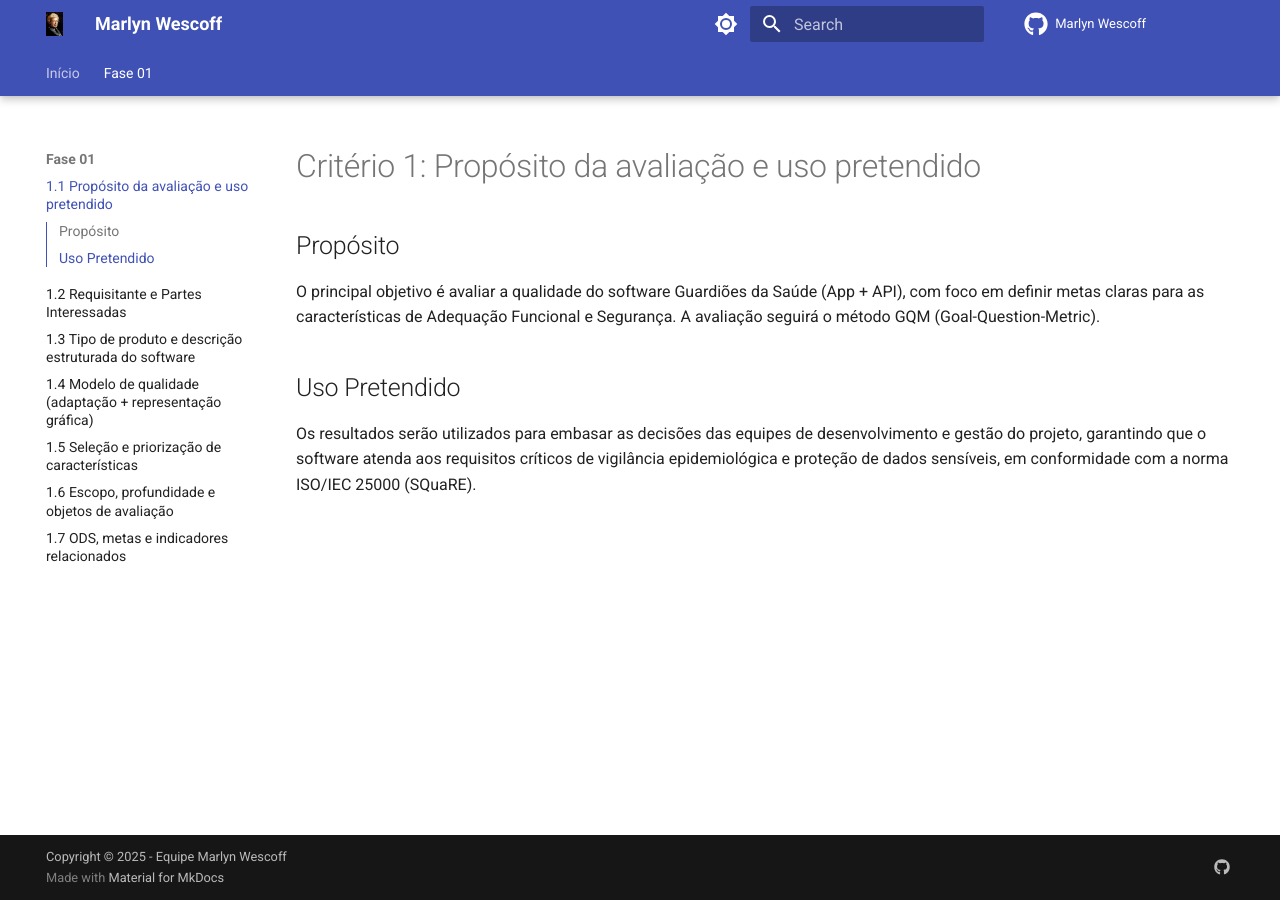
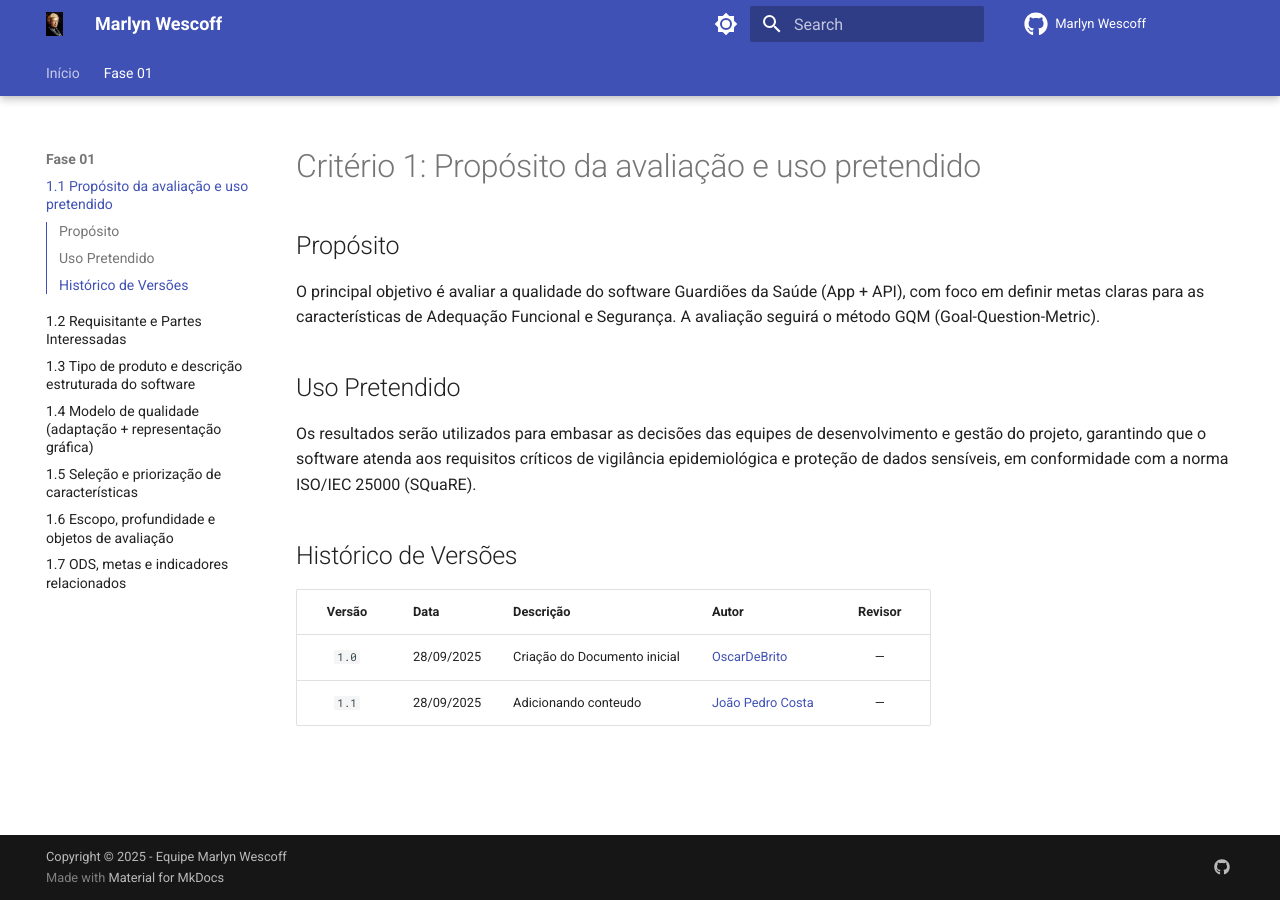
Before and after one commit to FCTE-Qualidade-de-Software-1/2025-2_T01_MARLYN-WESCOFF, an MkDocs documentation site: the page built from docs/Fase01/criterio1.md, in a window 1280 px wide. Built offline with MkDocs 1.6.1 and Material for MkDocs 9.7.7, drawn with Linux system fonts in a browser that asks for light colours; comment, search, counter and statistics services are not loaded; the version menu is left out.

Commit message:
docs: adicionando historico de versão

```diff
--- a/docs/Fase01/criterio1.md
+++ b/docs/Fase01/criterio1.md
@@ -5,3 +5,10 @@ O principal objetivo é avaliar a qualidade do software Guardiões da Saúde (Ap
 
 ## Uso Pretendido
 Os resultados serão utilizados para embasar as decisões das equipes de desenvolvimento e gestão do projeto, garantindo que o software atenda aos requisitos críticos de vigilância epidemiológica e proteção de dados sensíveis, em conformidade com a norma ISO/IEC 25000 (SQuaRE).
+
+## Histórico de Versões
+
+| Versão | Data       | Descrição                                                   | Autor | Revisor |
+|:------:|:----------|:------------------------------------------------------------|:-----|:-------:|
+| `1.0`  | 28/09/2025 | Criação do Documento inicial                                | [OscarDeBrito](https://github.com/OscarDeBrito) | — |
+| `1.1`  | 28/09/2025 | Adicionando conteudo | [João Pedro Costa](https://github.com/johnaopedro) | — |
```
Also changed, not shown: docs/Fase01/criterio2.md (+7 -0 lines), docs/Fase01/criterio3.md (+7 -0 lines).
